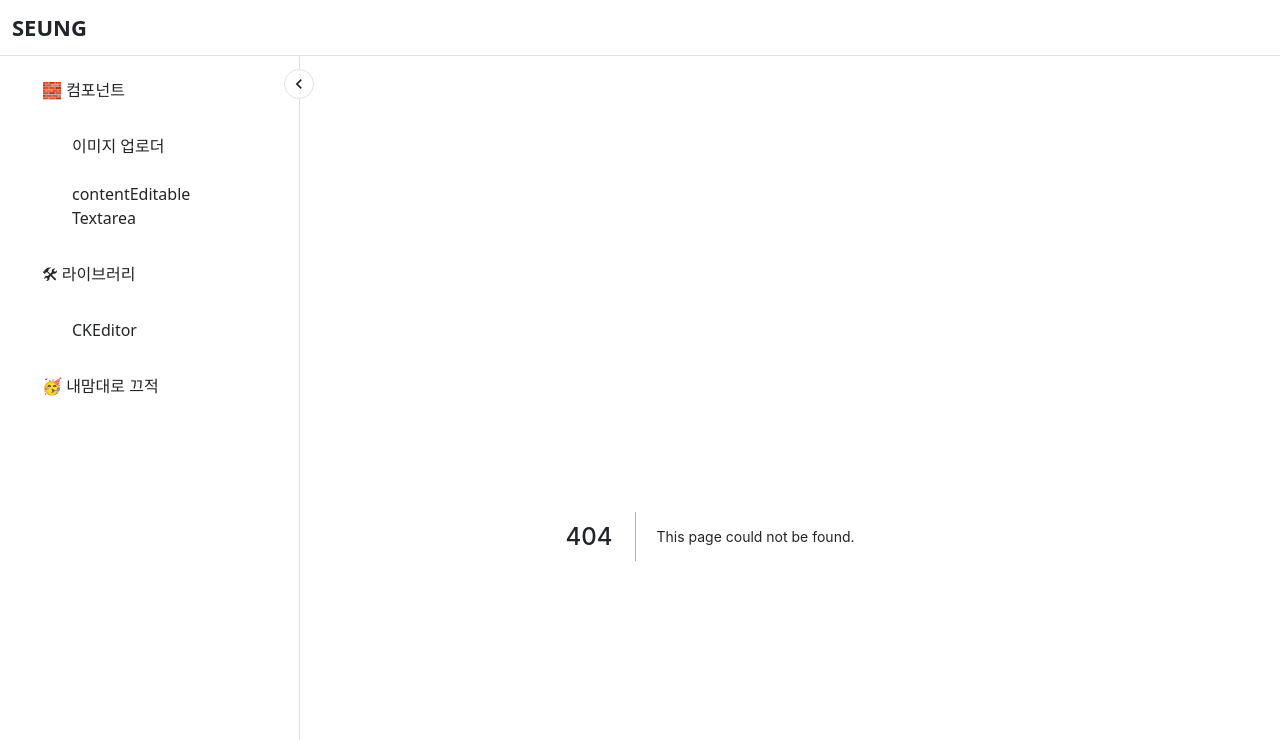
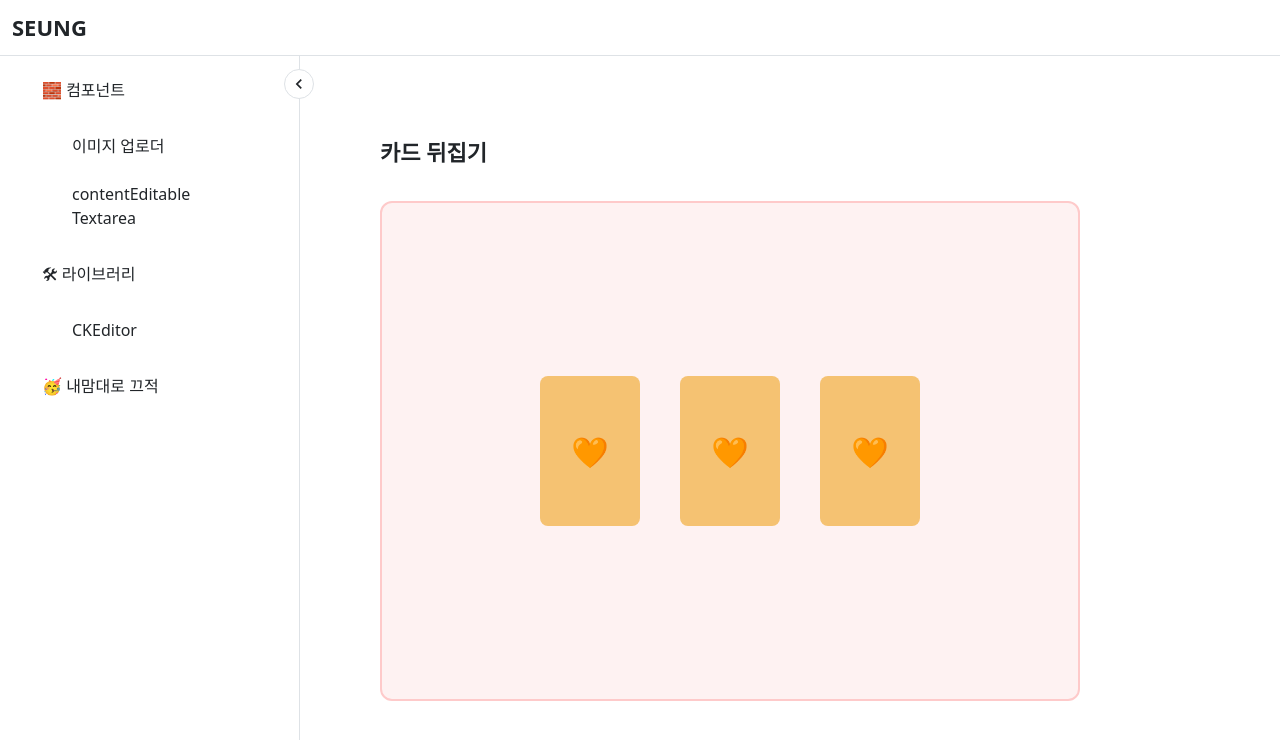
Before and after one commit to sseung95/playground, a Next.js app: page /interactive/card in a window 1280 px wide. Before the commit this address had no page. Shown: the top 740 px of the page. Built offline with nearby package versions, Linux system fonts and the light colour scheme; a web font is replaced by a local one.

Commit message:
feat: 카드 뒤집기

```diff
--- /dev/null
+++ b/pages/interactive/card.tsx
@@ -0,0 +1,7 @@
+import CardContainer from '@/src/container/interactive/CardContainer';
+
+const CardPage = () => {
+  return <CardContainer />;
+};
+
+export default CardPage;
--- a/src/components/Library/CkEitorCompo.tsx
+++ b/src/components/Library/CkEitorCompo.tsx
@@ -33,8 +33,11 @@ const CkEitorCompo = () => {
       .get('ImageUploadEditing')
       .on('uploadComplete', (evt: any, { data, imageElement }: any) => {
         editor.model.change((writer: any) => {
+          console.log(writer);
+
           writer.setAttribute('dataId', data.dataId, imageElement);
-          writer.setAttribute('url', data.url, imageElement);
+          // writer.setAttribute('url', data.url, imageElement);
+          console.log(writer);
         });
 
         editor.model.schema.extend('imageBlock', { allowAttributes: 'dataId' });
--- /dev/null
+++ b/src/container/interactive/CardContainer.tsx
@@ -0,0 +1,88 @@
+import { colorPalette } from '@/styles/color';
+import { BoxSC } from '@/styles/components/common';
+import styled from '@emotion/styled';
+
+const CardContainer = () => {
+  return (
+    <BoxSC.Box>
+      <BoxSC.BoxTitle>카드 뒤집기</BoxSC.BoxTitle>
+      <BoxSC.BoxBody>
+        <CardWorld>
+          <Card>
+            <div className="front">
+              <span>🧡</span>
+            </div>
+            <div className="back">🖤</div>
+          </Card>
+          <Card>
+            <div className="front">
+              <span>🧡</span>
+            </div>
+            <div className="back">🖤</div>
+          </Card>
+          <Card>
+            <div className="front">
+              <span>🧡</span>
+            </div>
+            <div className="back">🖤</div>
+          </Card>
+        </CardWorld>
+      </BoxSC.BoxBody>
+    </BoxSC.Box>
+  );
+};
+
+export default CardContainer;
+
+const CardWorld = styled.div`
+  display: flex;
+  justify-content: center;
+  align-items: center;
+  gap: 40px;
+
+  width: 700px;
+  height: 500px;
+  background-color: ${colorPalette.red.red5};
+  border-radius: 12px;
+  border: 2px solid ${colorPalette.red.red20};
+
+  perspective: 500px;
+`;
+
+const Card = styled.div`
+  position: relative;
+  width: 100px;
+  height: 150px;
+  transform-style: preserve-3d;
+  transition: 1s;
+  cursor: pointer;
+
+  :hover {
+    transform: rotateY(180deg);
+  }
+
+  .front,
+  .back {
+    position: absolute;
+    top: 0;
+    left: 0;
+    display: flex;
+    justify-content: center;
+    align-items: center;
+    font-size: 30px;
+    width: 100%;
+    height: 100%;
+    border-radius: 8px;
+    backface-visibility: hidden;
+  }
+
+  .front {
+    z-index: 1;
+    background-color: ${colorPalette.yellow.yellow50};
+    transform: rotateY(0deg);
+  }
+  .back {
+    background-color: ${colorPalette.gray.gray20};
+    transform: rotateY(180deg);
+  }
+`;
--- /dev/null
+++ b/styles/components/common/Box.styles.ts
@@ -0,0 +1,19 @@
+import { typography } from '@/styles/typography';
+import styled from '@emotion/styled';
+
+export const Box = styled.div`
+  display: flex;
+  flex-direction: column;
+  gap: 12px;
+`;
+
+export const BoxTitle = styled.h2`
+  ${typography.heading4}
+  margin-bottom: 2rem;
+`;
+
+export const BoxBody = styled.div`
+  display: flex;
+  flex-direction: column;
+  gap: 2rem;
+`;
--- /dev/null
+++ b/styles/components/common/index.ts
@@ -0,0 +1 @@
+export * as BoxSC from '@/styles/components/common/Box.styles';
```
Also changed, not shown: pages/interactive/index.tsx (added, +8 -0 lines), src/container/interactive/InteractiveContainer.tsx (added, +35 -0 lines), 1 other file (tests, documents, lock files or other folders).
